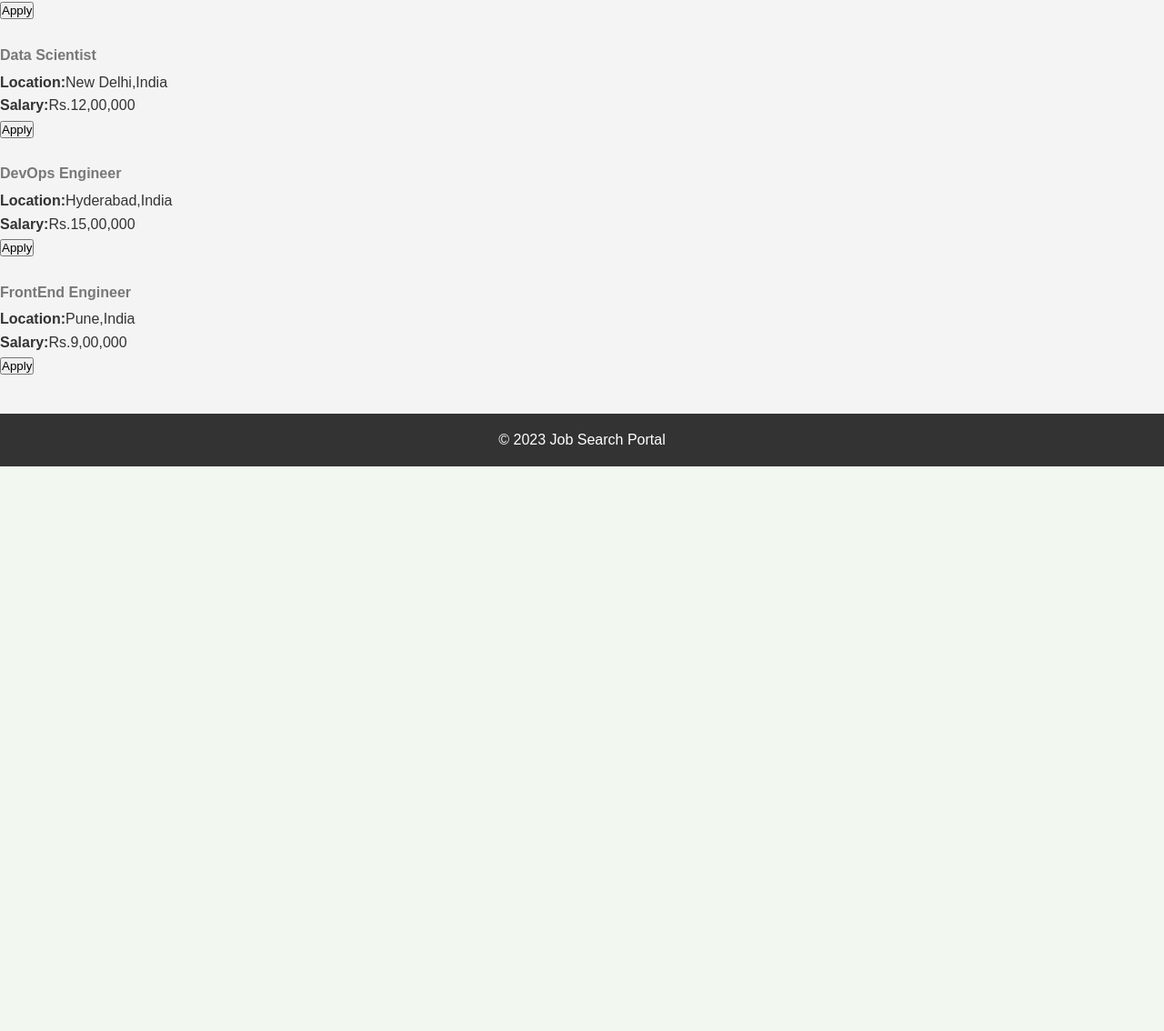
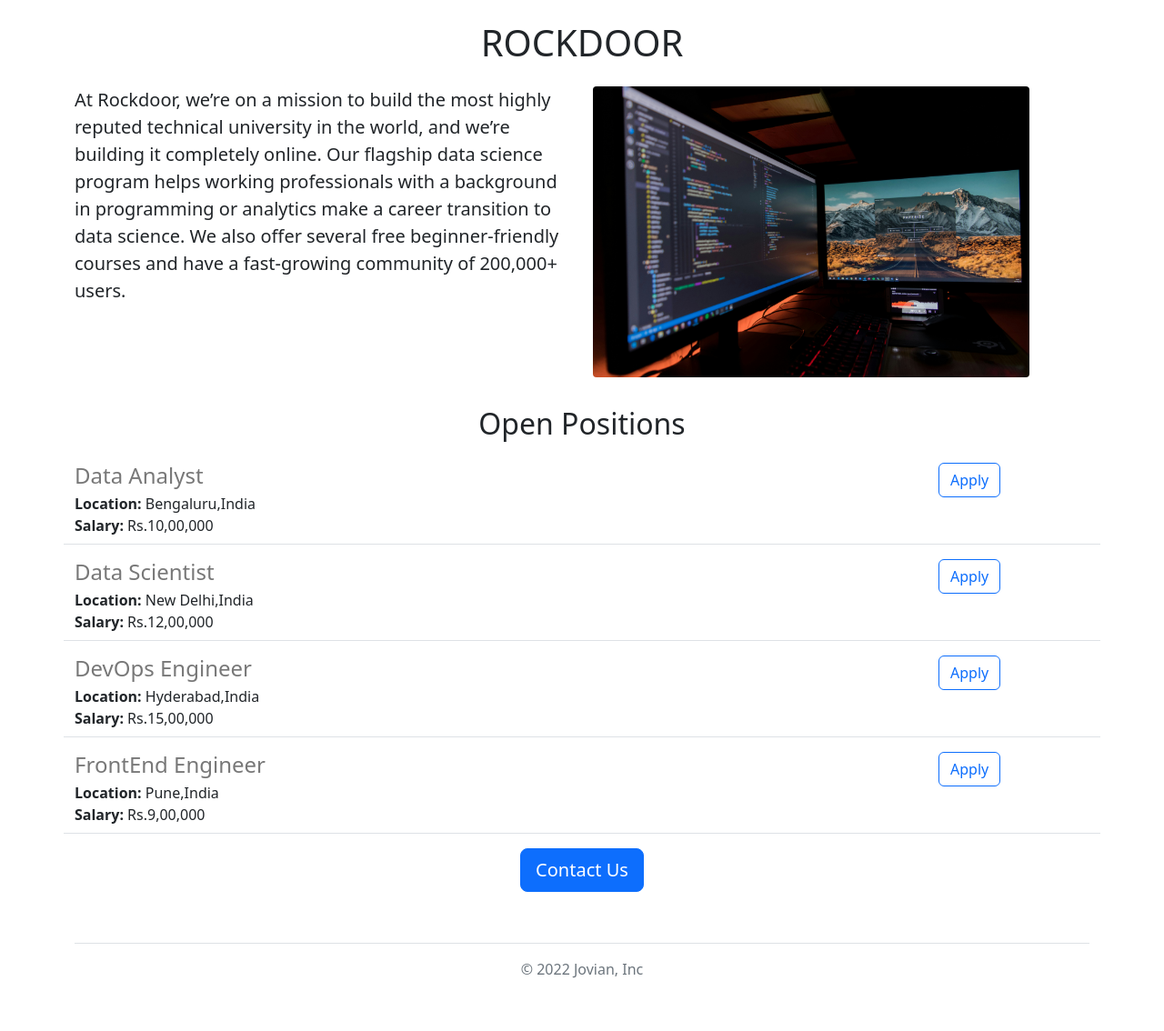
Before and after one commit to rushilbr225/flask-1, a Flask app: page / in a window 1280 px wide. Shown: the part 417-1551 px from the top of the page at 91% size. Before the commit the page ends 930 px from the top, so only its background shows below. Run offline with Flask 3, Linux system fonts and the light colour scheme.

Commit message:
new pages added

```diff
--- /dev/null
+++ b/templates/footer.html
@@ -0,0 +1,12 @@
+<div class="container">
+  <footer class="py-3 my-4">
+    <ul class="nav justify-content-center border-bottom pb-3 mb-3">
+     <!-- <li class="nav-item"><a  target="_blank" href="https://www.jovian.ai" class="nav-link px-2 text-muted">Home</a></li>
+      <li class="nav-item"><a  target="_blank" href="https://jovian.ai/learn" class="nav-link px-2 text-muted">Courses</a></li>
+
+      <li class="nav-item"><a target="_blank" href="https://jovian.ai/events" class="nav-link px-2 text-muted">Events</a></li>
+      <li class="nav-item"><a  target="_blank" href="https://jovian.ai/about" class="nav-link px-2 text-muted">About</a></li>-->
+    </ul>
+    <p class="text-center text-muted">&copy; 2022 Jovian, Inc</p>
+  </footer>
+</div>
--- a/templates/home.html
+++ b/templates/home.html
@@ -1,144 +1,62 @@
 <!DOCTYPE html>
-<html lang="en">
+<html>
   <head>
-    <meta charset="UTF-8" />
-    <meta name="viewport" content="width=device-width, initial-scale=1.0" />
-    <title>Design a Job Search Portal using HTML and CSS</title>
-
+    <title>ROCKDOOR</title>
+    <meta charset="utf-8" />
+    <meta name="viewport" content="width=device-width, initial-scale=1" />
+    <link
+      href="https://cdn.jsdelivr.net/npm/bootstrap@5.2.0-beta1/dist/css/bootstrap.min.css"
+      rel="stylesheet"
+      integrity="sha384-0evHe/X+R7YkIZDRvuzKMRqM+OrBnVFBL6DOitfPri4tjfHxaWutUpFmBp4vmVor"
+      crossorigin="anonymous"
+    />
     <style>
-      * {
-        margin: 0;
-        padding: 0;
-        box-sizing: border-box;
-      }
-
-      body {
-        font-family: Arial, sans-serif;
-        background-color: #f4f4f4;
-        line-height: 1.6;
-        color: #333;
-      }
-
-      header {
-        background-color: #46812a;
-        color: #fff;
-        text-align: center;
-        padding: 1rem 0;
-      }
-
-      nav ul {
-        list-style: none;
-        display: flex;
-        justify-content: center;
-        background-color: #746f6f;
-        padding: 0.5rem 0;
-      }
-
-      nav li {
-        margin-right: 20px;
-      }
-
-      nav a {
-        text-decoration: none;
-        color: #fff;
-        font-weight: bold;
-        transition: color 0.3s;
-      }
-
-      nav a:hover {
-        color: #ff6600;
-      }
-
-      .search {
-        text-align: center;
-        margin-top: 2rem;
-      }
-
-      .search h2 {
-        font-size: 24px;
-        margin-bottom: 1rem;
-      }
-
-      .search form {
-        display: flex;
-        justify-content: center;
-        align-items: center;
-      }
-
-      .search input[type="text"] {
-        padding: 10px;
-        margin-right: 10px;
-        border: 1px solid #ccc;
-        border-radius: 4px;
-      }
-
-      .search button {
-        background-color: #ff6600;
-        color: #fff;
-        border: none;
-        padding: 10px 20px;
-        border-radius: 4px;
-        cursor: pointer;
-        transition: background-color 0.3s;
-      }
-
-      .search button:hover {
-        background-color: #ff3300;
-      }
-
-      .job-listings {
-        margin: 2rem 0;
-      }
-
-      .job-listings h2 {
-        font-size: 24px;
-        margin-bottom: 1rem;
-        text-align: center;
-      }
-
-      footer {
-        text-align: center;
-        background-color: #333;
-        color: #fff;
-        padding: 1rem 0;
+      #banner {
+        height: 360px;
+        width: 100%;
+        object-fit: cover;
+        margin-bottom: 16px;
       }
     </style>
   </head>
-
   <body>
-    <header>
-      <h1>{{company_name}}</h1>
-    </header>
-    <nav>
-      <ul>
-        <li><a href="#">Home</a></li>
-        <li><a href="#">Jobs</a></li>
-        <li><a href="#">Companies</a></li>
-        <li><a href="#">About Us</a></li>
-        <li><a href="#">Contact</a></li>
-      </ul>
-    </nav>
-    <section class="search">
-      <h2>Find Your Dream Job</h2>
-      <form action="#" method="get">
-        <input type="text" name="keywords" placeholder="Keywords" />
-        <input type="text" name="location" placeholder="Location" />
-        <input type="text" name="company" placeholder="Company" />
-        <button type="submit">Search</button>
-      </form>
-    </section>
-
-    <section class="job-listings">
-      <h2>Latest Job Listings</h2>
-      <div>
-        {% for job in jobs %}
-       {% include 'jobitems.html' %}
-        {% endfor %}
+    {% include 'nav.html' %}
+    <img
+      class="img-fluid"
+      id="banner"
+      src="/static/jobs.jpg"
+    />
+    <div class="container">
+      <h1 class="text-center mt-2 mb-4">{{company_name}} </h1>
+      <div class="row" style="margin-bottom: 32px">
+        <div class="col-md-6">
+          <p class="lead">
+            At Rockdoor, we’re on a mission to build the most highly reputed
+            technical university in the world, and we’re building it completely
+            online. Our flagship data science program helps working
+            professionals with a background in programming or analytics make a
+            career transition to data science. We also offer several free
+            beginner-friendly courses and have a fast-growing community of
+            200,000+ users.
+          </p>
+        </div>
+        <div class="d-none d-md-block col-md-6">
+          <img
+            src="/static/pc.jpg"
+            style="height: 320px; border-radius: 4px"
+          />
+        </div>
       </div>
-    </section>
-
-    <footer>
-      <p>© 2023 Job Search Portal</p>
-    </footer>
+      <h2 class="text-center mt-2 mb-4">Open Positions</h2>
+      <div>{% for job in jobs %} {% include 'jobitems.html' %} {% endfor %}</div>
+      <div class="text-center">
+        <a
+          class="btn btn-primary btn-lg"
+          href="mailto:hello@jovian.ai?subject=Question%20about%20Job%20Opernings&body=My%20name%3A%20%3Cyour%20name%20here%3E%0D%0A%0D%0AMy%20questions%3A%20%3Center%20question%20here%3E%0D%0A"
+          >Contact Us</a
+        >
+      </div>
+    </div>
+    {% include 'footer.html' %}
   </body>
 </html>
--- a/templates/jobitems.html
+++ b/templates/jobitems.html
@@ -1,19 +1,20 @@
 <div class="border-bottom row" style="margin-bottom:16px;padding-bottom:8px;">
   <div class="col-10">
     <h4
-     style="color:rgb(120,120,120); margin-bottom:4px; ">
+      style="color:rgb(120,120,120); margin-bottom:4px;">
       {{job['title']}}
     </h4>
     <div>
-     <b>Location:</b>{{job['location']}}
+      <b>Location:</b> {{job['location']}}
     </div>
     {% if 'salary' in job %}
     <div>
-  <b>Salary:</b>{{job['salary']}}
+      <b>Salary:</b> {{job['salary']}}
     </div>
     {% endif %}
   </div>
-  <div class="col-2">
-    <button type="button" class="btn btn-outline-primary">Apply</button>
+  <div class="col-2 padding-right:16px">
+    <a href="https://google.com" type="button" class="btn btn-outline-primary float-right align-middle" >Apply</a>
   </div>
+
 </div>
--- /dev/null
+++ b/templates/nav.html
@@ -0,0 +1,9 @@
+<nav class="navbar shadow-sm fixed-top bg-white">
+  <div class="container-fluid">
+    <a class="navbar-brand" href="#">
+      <img src="/static/peakpx.jpg" alt="" width="30" height="24" class="d-inline-block align-text-top">
+      ROCKDOOR
+    </a>
+  </div>
+</nav>
+<div style="height:56px"></div>
```
Also changed, not shown: static/pc.jpg (added), static/peakpx.jpg (renamed from templates/peakpx.jpg), 2 other files. Lines whose indentation alone changed are shown as unchanged.
